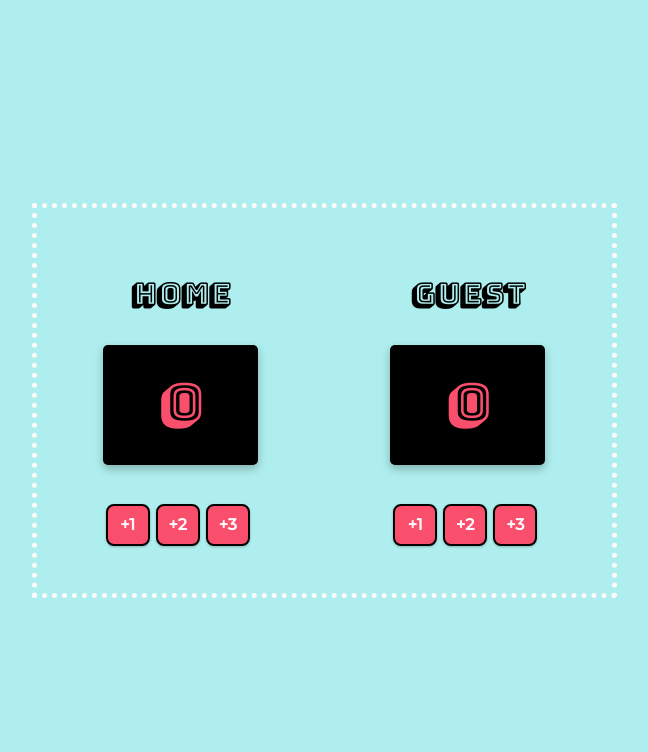
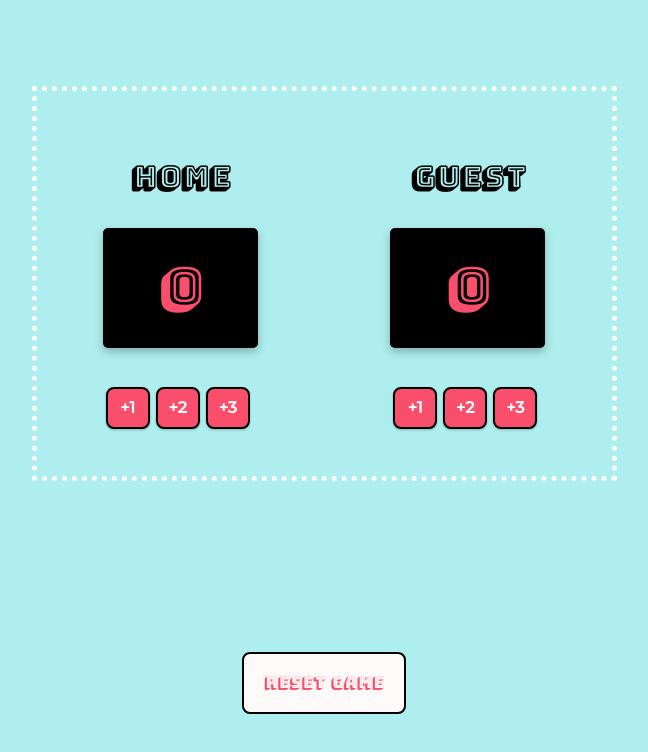
Before and after one commit to wesiptea/point-counter-app, a plain HTML site: page index.html in a window 1280 px wide. Shown: the whole page, without its empty margins (316-964 px from the left). Drawn offline with nearby package versions, Linux system fonts and the light colour scheme.

Commit message:
Added reset button

```diff
--- a/index.css
+++ b/index.css
@@ -57,3 +57,12 @@ h1 {
 button {
     kerning: 3px;
 }
+
+.reset {
+    background-color: snow;
+    border: black solid 2px;
+    border-radius: 8px;
+    font-family: 'Bungee Shade', cursive;
+    padding: 20px;
+    color: #F94F6D;
+}
--- a/index.html
+++ b/index.html
@@ -23,6 +23,7 @@
                 <button class="add" id="home-add-3-btn" onclick="homeIncrement3()">+3</button>
             </div>
         </div>
+
         <div>
             <div class="team-score" id="guest-score">
                 <h3>GUEST</h3>
@@ -36,7 +37,12 @@
         </div>
     </div>
 
+    <div>
+        <button class="reset" id="reset-btn" onclick="reset()">RESET GAME</button>
+    </div>
+
     <script src="index.js"></script>
+
 </body>
 
 </html>
--- a/index.js
+++ b/index.js
@@ -39,3 +39,10 @@ function guestIncrement3() {
     guestCount += 3;
     guestCountEl.textContent = guestCount;
 }
+
+function reset() {
+    homeCountEl.textContent = 0;
+    guestCountEl.textContent = 0;
+    homeCount = 0;
+    guestCount = 0;
+}
```
